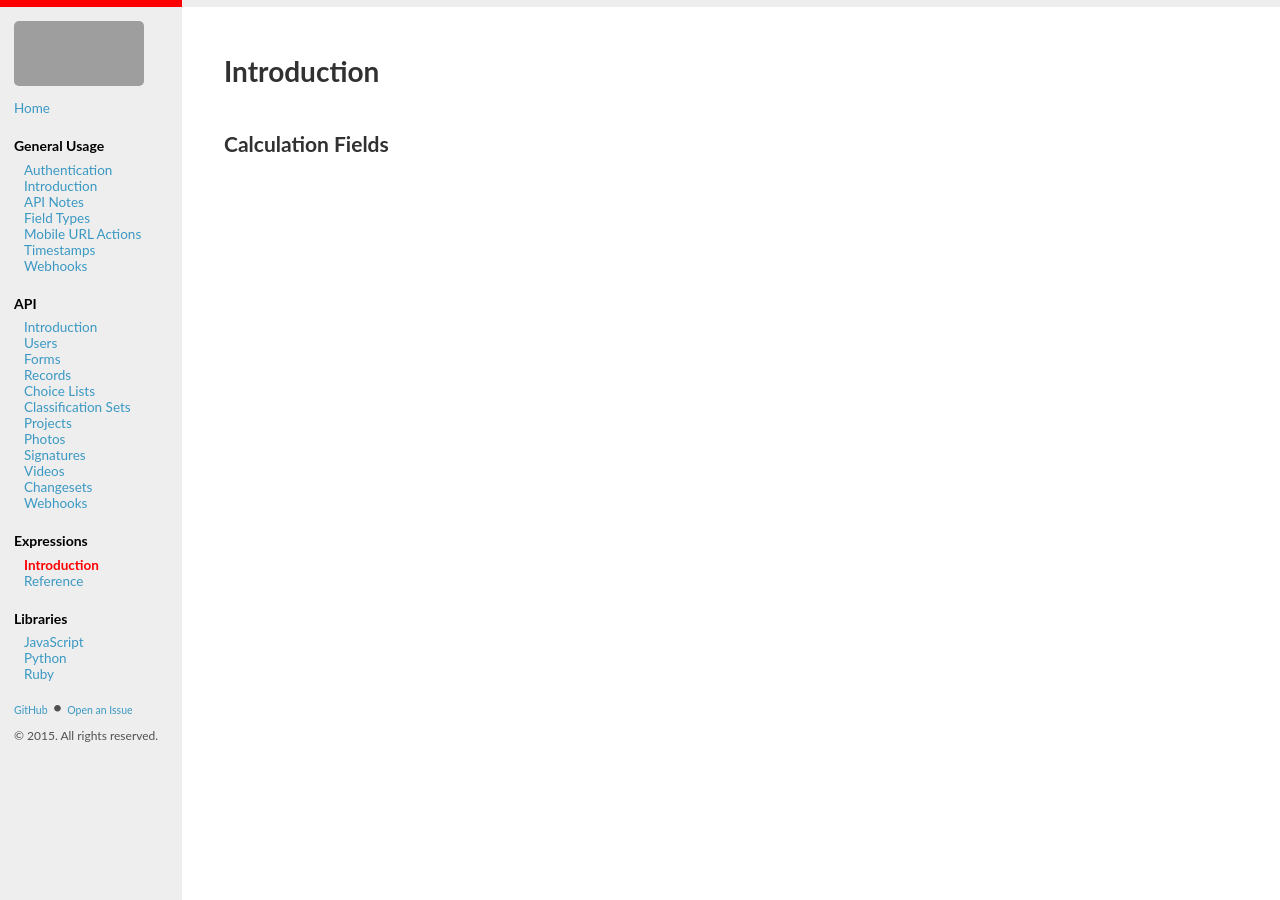
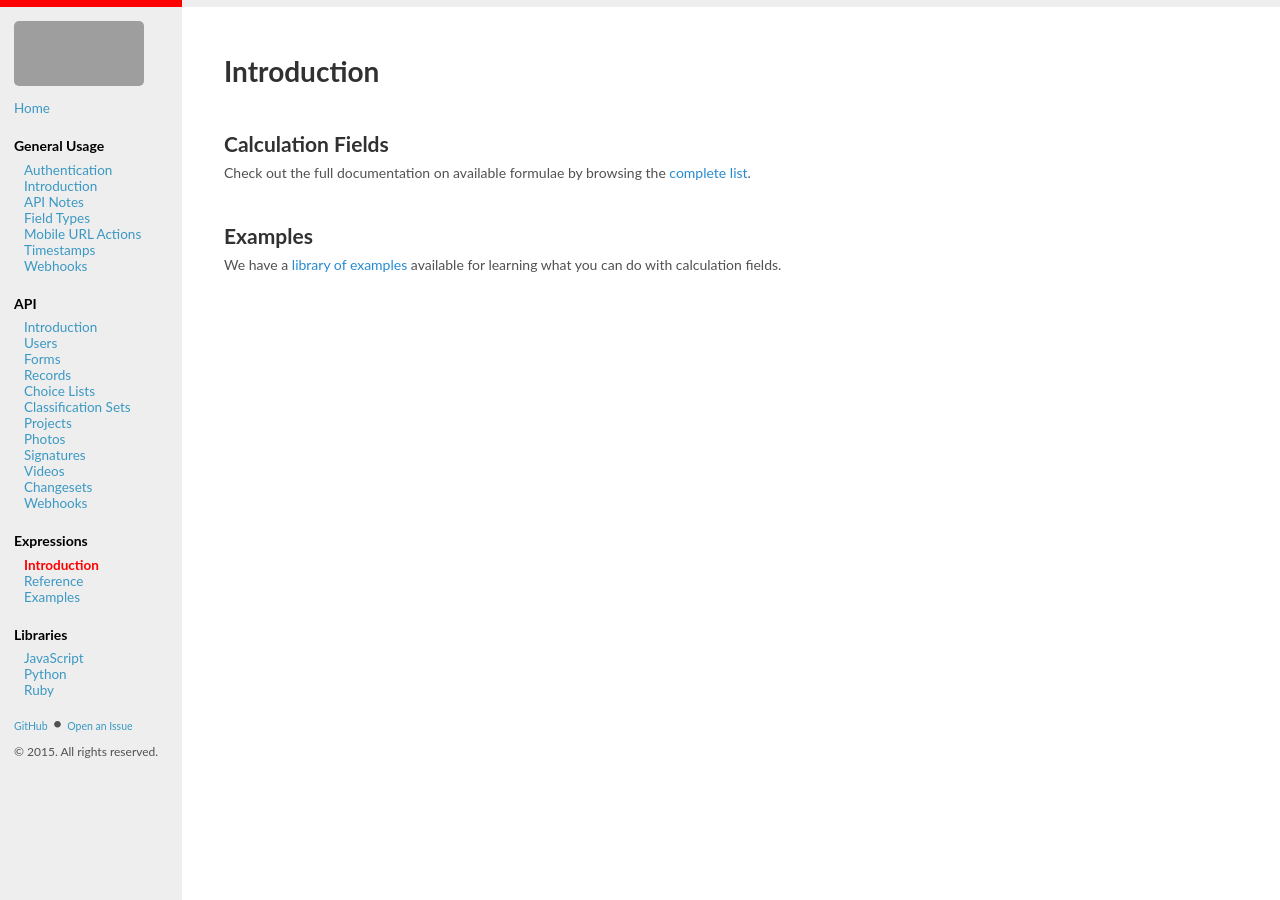
Before and after one commit to rylincoln/developer.fulcrumapp.com, a Jekyll site: the page built from _expressions/intro.md, in a window 1280 px wide. Built offline with Jekyll 4.4.1, drawn with Linux system fonts in a browser that asks for light colours; grey boxes are pictures that could not be loaded.

Commit message:
Initial setup of expression examples structure

```diff
--- a/_config.yml
+++ b/_config.yml
@@ -32,6 +32,9 @@ collections:
   expressions:
     output: true
     permalink: /expressions/:path/
+  expression-examples:
+    output: true
+    permalink: /expressions/examples/:path/
 
 #files to exclude, array
 exclude:
--- a/_expressions/intro.md
+++ b/_expressions/intro.md
@@ -8,3 +8,9 @@ category: section
 ---
 
 ## Calculation Fields
+
+Check out the full documentation on available formulae by browsing the [complete list](/expressions/reference/).
+
+## Examples
+
+We have a [library of examples](/expressions/examples/) available for learning what you can do with calculation fields.
```
Also changed, not shown: _expression-examples/star-rating-from-numbers.md (added, +17 -0 lines), _expressions/examples.html (added, +17 -0 lines).
